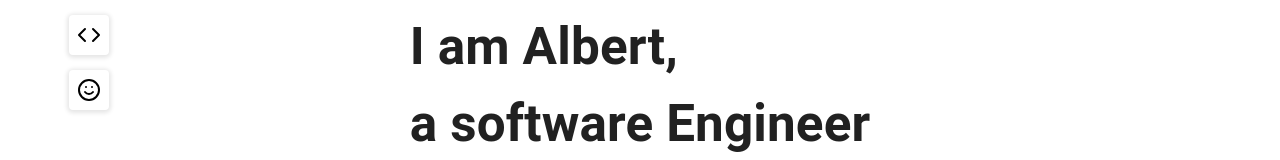
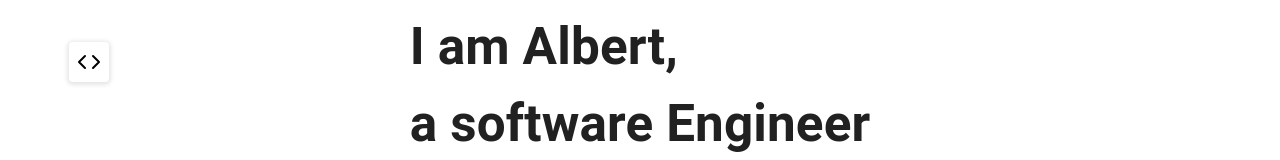
Before and after one commit to sr-albert/albert, a React (Vite) app: page / in a window 1280 px wide. Shown: the part 338-498 px from the top of the page. Built offline with nearby package versions, Linux system fonts and the light colour scheme; no server answers.

Commit message:
feat: add ComponentsGalleryView to app.route.tsx and refactor ActionBar.tsx

```diff
--- a/src/views/ActionBar/ActionBar.tsx
+++ b/src/views/ActionBar/ActionBar.tsx
@@ -6,19 +6,22 @@ import Item from "./ActionBarItem";
 export default function ActionBar() {
   const memoizedRoutes = useMemo(() => {
     const routes = appRoute.routes;
-    const parent = routes[0];
-    const appRoutes = parent.children;
+    const root = routes[0];
 
-    console.log({
-      routes,
-      parent,
-      appRoutes,
+    const parent = {
+      path: root.path,
+      index: root.index,
+      id: root.id,
+    };
+
+    const appRoutes = root.children;
+
+    const child = appRoutes?.filter((r) => {
+      if (!r.path) return false;
+      return !r.path.includes("/:"); // children paths without dynamic params
     });
 
-    return appRoutes?.filter((r) => {
-      if (!r.path) return false;
-      return [!r.path.includes("/:"), parent];
-    });
+    return child;
   }, []);
 
   return (
--- a/src/views/ActionBar/ActionBarItem.tsx
+++ b/src/views/ActionBar/ActionBarItem.tsx
@@ -72,8 +72,6 @@ export default function ActionBarItem({ path, isSocial }: Props) {
     return "/" + path;
   };
 
-  if (!path) return;
-
   return (
     <NavLink
       id={`action-item-${path}`}
```
